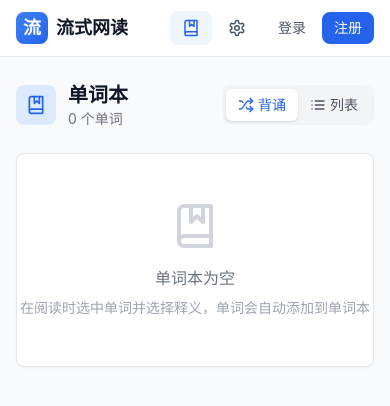
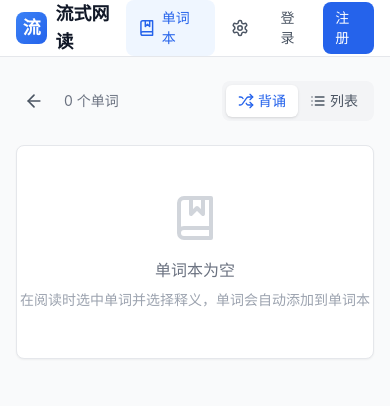
Before and after one commit to suiwe02-commits/liushiyuedu, a React (Vite) app: page /wordbook in a window 390 px wide. Shown: the top 406 px of the page. Built offline with nearby package versions, Linux system fonts and the light colour scheme; the HTML template or start-up script is replaced by a standard one.

Commit message:
UI: show wordbook text on mobile, add back button to wordbook page

```diff
--- a/src/components/layout/Header.tsx
+++ b/src/components/layout/Header.tsx
@@ -30,7 +30,7 @@ export default function Header() {
               `}
             >
               <BookMarked size={18} />
-              <span className="hidden sm:inline">单词本</span>
+              <span>单词本</span>
             </Link>
             <Link
               to="/settings"
--- a/src/pages/Wordbook.tsx
+++ b/src/pages/Wordbook.tsx
@@ -1,11 +1,13 @@
 import { useState, useEffect } from 'react'
-import { BookMarked, Trash2, Download, Shuffle, List, Volume2 } from 'lucide-react'
+import { useNavigate } from 'react-router-dom'
+import { Trash2, Download, Shuffle, List, ArrowLeft, Volume2, BookMarked } from 'lucide-react'
 import { useWordbookStore } from '@/stores/wordbookStore'
 import { localDB } from '@/services/localDB'
 import { getWordAudio } from '@/api/dictionary'
 import Button from '@/components/common/Button'
 
 export default function Wordbook() {
+  const navigate = useNavigate()
   const { entries, setEntries, removeEntry, mode, setMode } = useWordbookStore()
   const [currentCardIndex, setCurrentCardIndex] = useState(0)
   const [showTranslation, setShowTranslation] = useState(false)
@@ -127,11 +129,13 @@ export default function Wordbook() {
       {/* 头部 */}
       <div className="flex items-center justify-between mb-6">
         <div className="flex items-center gap-3">
-          <div className="w-10 h-10 bg-blue-100 rounded-lg flex items-center justify-center">
-            <BookMarked size={20} className="text-blue-600" />
-          </div>
+          <button
+            onClick={() => navigate('/')}
+            className="p-2 hover:bg-gray-100 rounded-lg transition-colors"
+          >
+            <ArrowLeft size={20} className="text-gray-600" />
+          </button>
           <div>
-            <h1 className="text-xl font-bold text-gray-900">单词本</h1>
             <p className="text-sm text-gray-500">{entries.length} 个单词</p>
           </div>
         </div>
```
